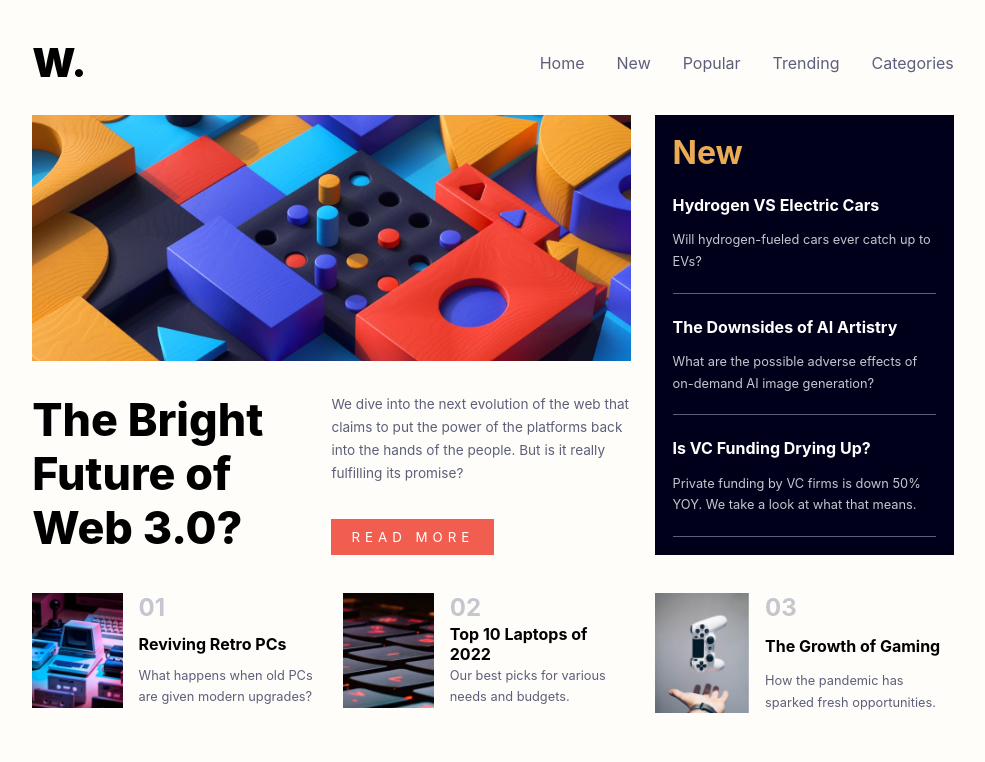
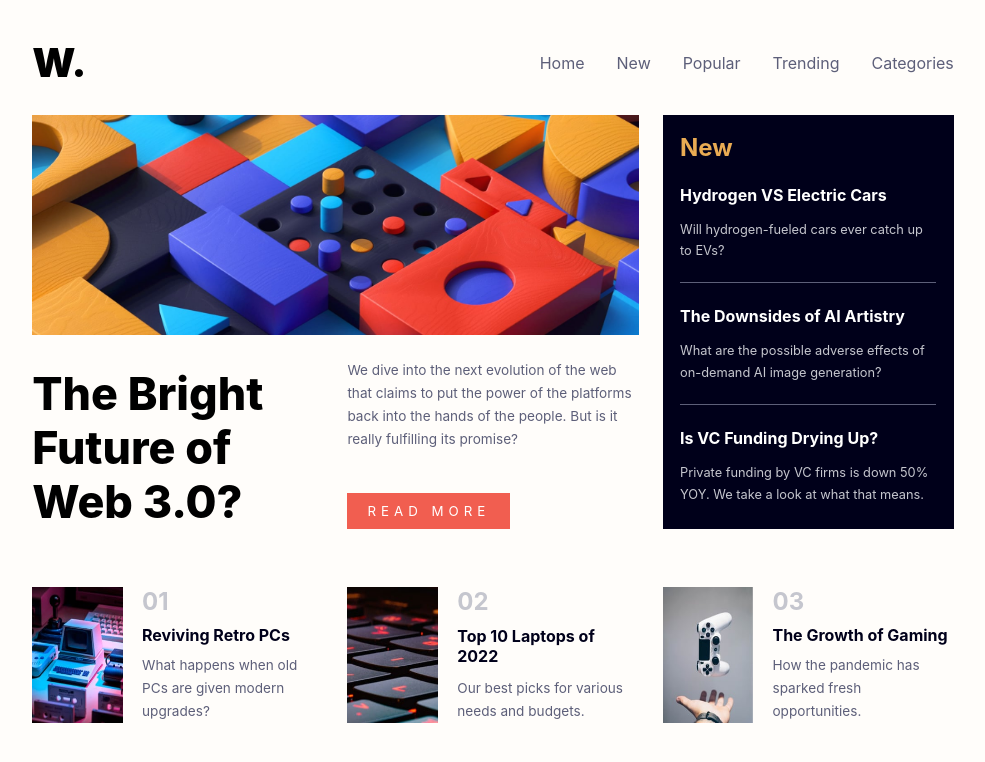
Before and after one commit to mk-milly02/news-homepage, a plain HTML site: page index.html in a window 1280 px wide. Shown: the whole page, without its empty margins (147-1132 px from the left). Drawn offline with Linux system fonts and the light colour scheme.

Commit message:
redesigned desktop view

```diff
--- a/index.html
+++ b/index.html
@@ -26,18 +26,16 @@
 		<section class="main">
 			<div class="hero">
 				<img src="./assets/images/image-web-3-desktop.jpg" alt="image-web-3-desktop" />
-				<div class="hero-content">
-					<h1>The Bright Future of Web 3.0?</h1>
+			</div>
+			<h1 class="headline">The Bright Future of Web 3.0?</h1>
 			<div class="flex-group">
 				<p style="line-height: 1.7; font-size: 0.85rem">
-							We dive into the next evolution of the web that claims to put the power
-							of the platforms back into the hands of the people. But is it really
-							fulfilling its promise?
+					We dive into the next evolution of the web that claims to put the power of the
+					platforms back into the hands of the people. But is it really fulfilling its
+					promise?
 				</p>
 				<div style="display: flex">
 					<button>read more</button>
-						</div>
-					</div>
 				</div>
 			</div>
 			<div class="new">
@@ -58,7 +56,6 @@
 					</p>
 				</div>
 			</div>
-			<div class="cards">
 			<div class="card">
 				<img src="./assets/images/image-retro-pcs.jpg" alt="image-retro-pcs" />
 				<div class="flex-group">
@@ -75,8 +72,7 @@
 					<p>Our best picks for various needs and budgets.</p>
 				</div>
 			</div>
-			</div>
-			<div class="card" style="height: 68%; align-self: flex-end">
+			<div class="card">
 				<img src="./assets/images/image-gaming-growth.jpg" alt="image-gaming-growth" />
 				<div class="flex-group">
 					<h1>03</h1>
--- a/style.css
+++ b/style.css
@@ -7,6 +7,10 @@ body {
 	font-family: "Inter";
 	padding: 3% 14%;
 	height: 100%;
+}
+
+a {
+	text-decoration: none;
 }
 
 p {
@@ -34,49 +38,33 @@ nav h1 {
 
 .nav-list a {
 	color: hsl(236, 13%, 42%);
-	text-decoration: none;
 }
 
 .nav-list a:hover {
 	color: hsl(35, 77%, 62%);
 }
 
-a {
-	text-decoration: none;
-}
-
-.new a:hover {
-	color: hsl(35, 77%, 62%);
-}
-
 .main {
 	margin-top: 3%;
 	display: grid;
-	grid-template-columns: 2fr 1fr;
-	grid-template-rows: 1fr 0.4fr;
+	grid-template-columns: repeat(3, 1fr);
+	grid-template-rows: 220px repeat(2, 170px);
 	column-gap: 1.5rem;
+	row-gap: 1.5rem;
 }
 
 .new {
 	background-color: hsl(240, 100%, 5%);
-	grid-column: 2;
+	grid-column: 3;
 	grid-row: 1;
+	grid-row-start: 1;
+	grid-row-end: 3;
 	padding: 6%;
 }
 
-.new h1 {
-	color: hsl(35, 77%, 62%);
-	font-size: 2rem;
-}
-
-.new a {
-	color: white;
-}
-
 .hero {
-	display: grid;
-	grid-template-columns: 1fr;
-	grid-template-rows: 1.1fr 0.8fr;
+	grid-column-start: 1;
+	grid-column-end: 3;
 }
 
 img {
@@ -84,15 +72,10 @@ img {
 	width: 100%;
 }
 
-.hero-content {
-	display: grid;
-	grid-template-columns: 1fr 1fr;
-	padding-top: 2rem;
-}
-
-.hero-content h1 {
+.headline {
 	font-weight: 800;
 	font-size: 2.8rem;
+	align-self: flex-end;
 }
 
 .flex-group {
@@ -123,25 +106,34 @@ button:hover {
 	line-height: 1.7;
 }
 
+.new-item:last-of-type {
+	border-bottom: 0px;
+}
+
+.new h1 {
+	color: hsl(35, 77%, 62%);
+}
+
 .new-item p {
 	color: hsl(233, 8%, 79%);
 	font-size: 0.8rem;
 	margin-top: 10px;
 }
 
-.cards {
-	display: grid;
-	grid-template-columns: 1fr 1fr;
-	grid-row: 2;
-	height: 68%;
-	align-self: flex-end;
-	column-gap: 1.5rem;
+.new-item a {
+	color: white;
+}
+
+.new-item a:hover {
+	color: hsl(35, 77%, 62%);
 }
 
 .card {
+	height: 80%;
 	display: grid;
 	grid-template-columns: 1fr 2fr;
-	column-gap: 1rem;
+	column-gap: 1.2rem;
+	align-self: flex-end;
 }
 
 .card h1 {
@@ -149,12 +141,12 @@ button:hover {
 }
 
 .card p {
-	font-size: 0.8rem;
+	font-size: 0.85rem;
 	line-height: 1.7;
 }
 
 .card a {
-	color: black;
+	color: hsl(240, 100%, 5%);
 }
 
 .card a:hover {
```
Lines whose indentation alone changed are shown as unchanged.
